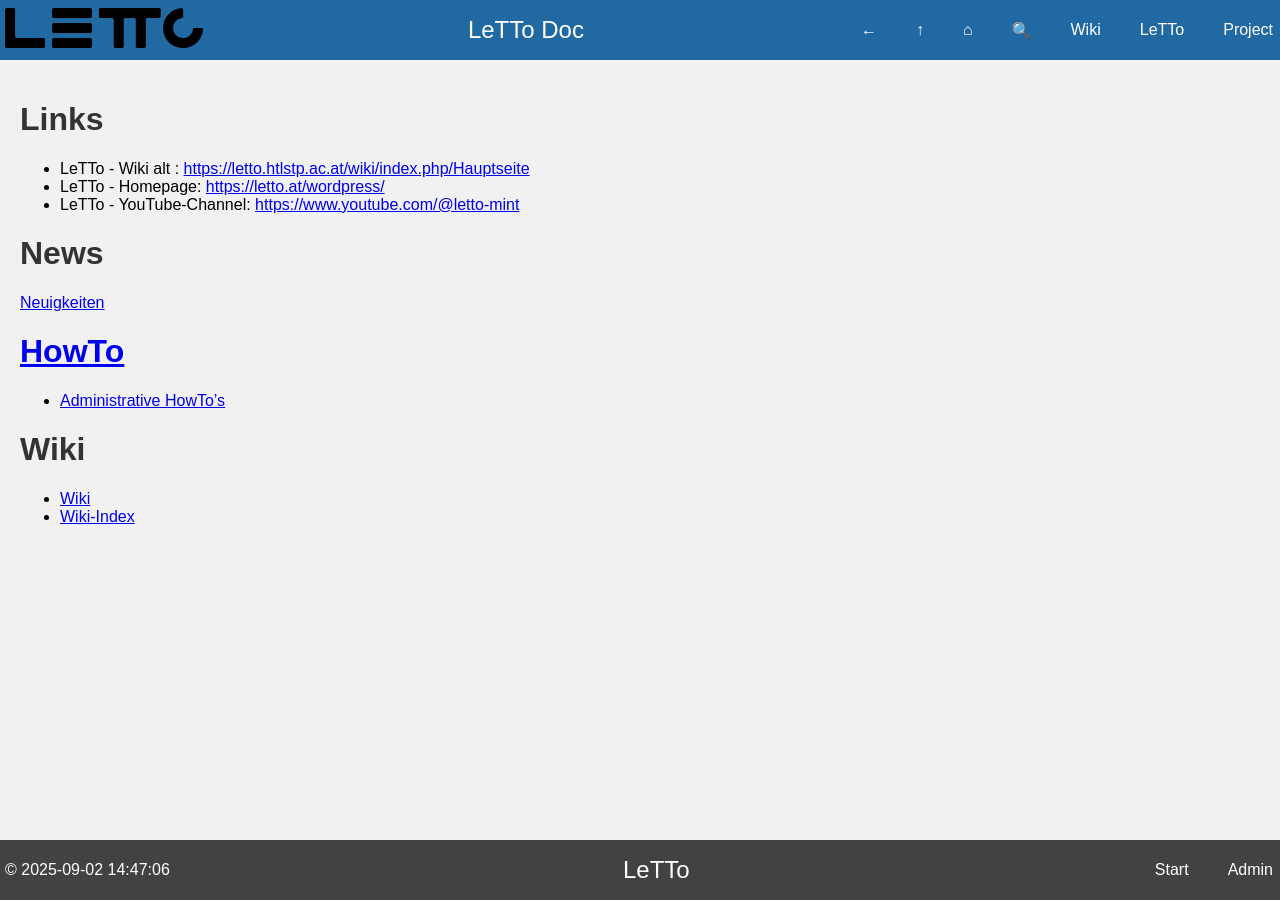
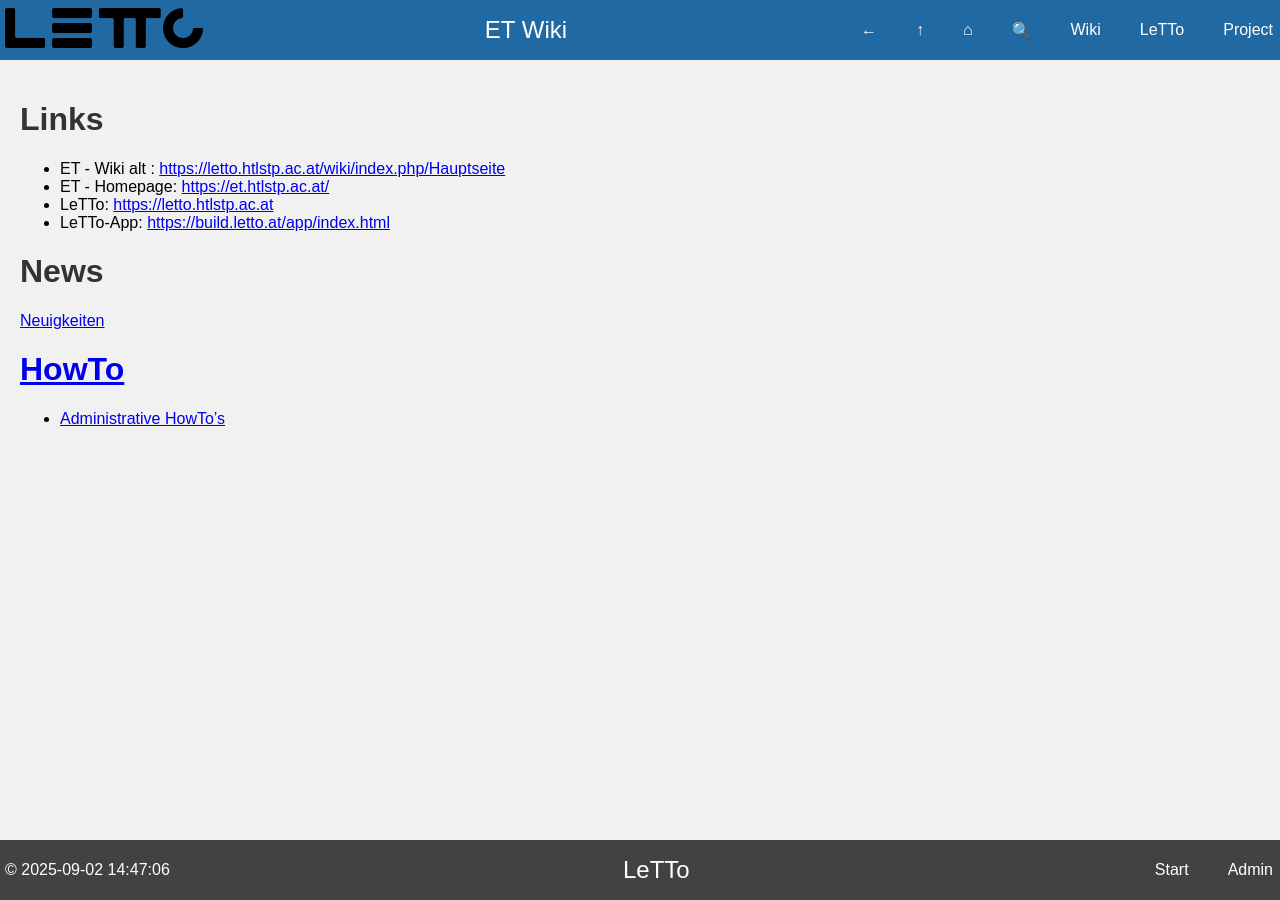
Before and after one commit to htl-stp-et/ET-Info, a Jekyll site: the page built from docs/index.md, in a window 1280 px wide. Built offline with Jekyll 4.4.1, drawn with Linux system fonts in a browser that asks for light colours; our own code applies the rules of GitHub Pages for plain Markdown files.

Commit message:
Initial Site

```diff
--- a/docs/CNAME
+++ b/docs/CNAME
@@ -1 +1 @@
-doc.letto.at
+htl-stp-et.github.io
--- a/docs/_config.yml
+++ b/docs/_config.yml
@@ -1,5 +1,5 @@
-title: "LeTTo Doc"
-description: "HowTo's für den LeTTo-Server"
+title: "ET Wiki"
+description: "HowTo's für die HTL-St.Pölten Elektrotechnik"
 
 # Jekyll-Plugins (Gems)
 plugins:
@@ -12,5 +12,5 @@ plugins:
 
 # Konfiguration für die Suchfunktion (einfaches Suchplugin)
 search:
-  json: "/search.json"  # Pfad zur Suchdatei
+  json: "/search.json"     # Pfad zur Suchdatei
   files: [".md", ".html"]  # Welche Dateitypen durchsucht werden sollen
--- a/docs/index.md
+++ b/docs/index.md
@@ -1,15 +1,12 @@
 
 # Links
-* LeTTo - Wiki alt : [https://letto.htlstp.ac.at/wiki/index.php/Hauptseite](https://wiki.letto.at/wiki/index.php/Hauptseite)
-* LeTTo - Homepage: [https://letto.at/wordpress/](https://letto.at/wordpress/)
-* LeTTo - YouTube-Channel: [https://www.youtube.com/@letto-mint](https://www.youtube.com/@letto-mint)
+* ET - Wiki alt : [https://letto.htlstp.ac.at/wiki/index.php/Hauptseite](https://wiki.letto.at/wiki/index.php/Hauptseite)
+* ET - Homepage: [https://et.htlstp.ac.at/](https://et.htlstp.ac.at/)
+* LeTTo: [https://letto.htlstp.ac.at](https://letto.htlstp.ac.at/lettohtlstp/)
+* LeTTo-App: [https://build.letto.at/app/index.html](https://build.letto.at/app/index.html)
 
 # News
-[Neuigkeiten](./wiki/Neuigkeiten/index.md)
+[Neuigkeiten](./Neuigkeiten/index.md)
 
 # [HowTo](./howto/index.md)
 * [Administrative HowTo's](./howto/admin/index.md)
-
-# Wiki
-* [Wiki](./wiki/Hauptseite/index.md)
-* [Wiki-Index](./wiki/index.md)
```
Also changed, not shown: docs/assets/download/Magnetisierungslinie.csv (deleted, +0 -41 lines), README.md.
